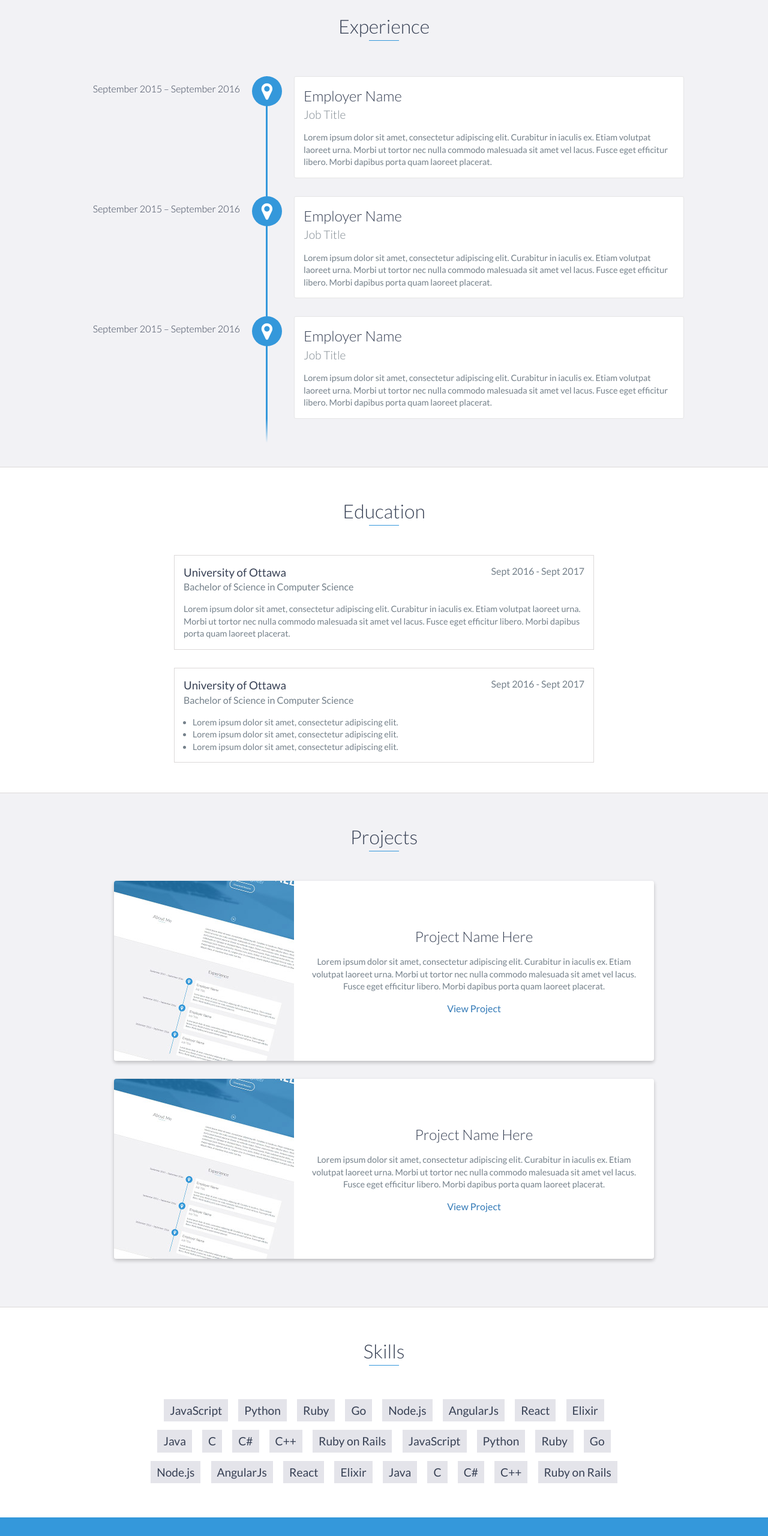
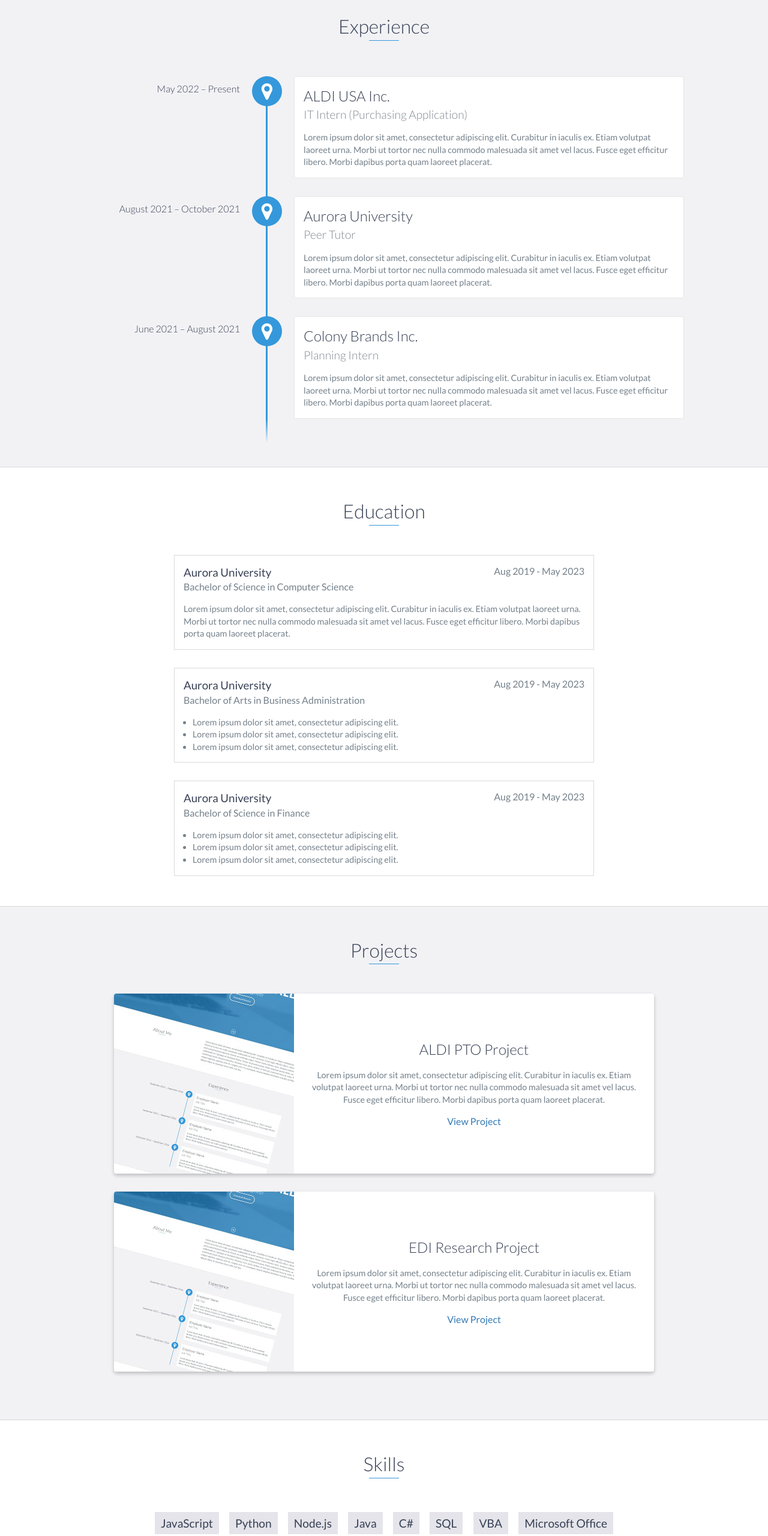
Before and after one commit to NBPrograms/NBPrograms.github.io, a website: page index.html in a window 1280 px wide. Shown: the part 1140-3700 px from the top of the page at 60% size. Drawn offline with nearby package versions, Linux system fonts and the light colour scheme.

Commit message:
Update index.html

```diff
--- a/index.html
+++ b/index.html
@@ -86,25 +86,25 @@
     <div id="experience" class="background-alt">
         <h2 class="heading">Experience</h2>
         <div id="experience-timeline">
-            <div data-date="September 2015 – September 2016">
-                <h3>Employer Name</h3>
-                <h4>Job Title</h4>
+            <div data-date="May 2022 – Present">
+                <h3>ALDI USA Inc.</h3>
+                <h4>IT Intern (Purchasing Application)</h4>
                 <p>
                     Lorem ipsum dolor sit amet, consectetur adipiscing elit. Curabitur in iaculis ex. Etiam volutpat laoreet urna. Morbi ut tortor nec nulla commodo malesuada sit amet vel lacus. Fusce eget efficitur libero. Morbi dapibus porta quam laoreet placerat.
                 </p>
             </div>
 
-            <div data-date="September 2015 – September 2016">
-                <h3>Employer Name</h3>
-                <h4>Job Title</h4>
+            <div data-date="August 2021 – October 2021">
+                <h3>Aurora University</h3>
+                <h4>Peer Tutor</h4>
                 <p>
                     Lorem ipsum dolor sit amet, consectetur adipiscing elit. Curabitur in iaculis ex. Etiam volutpat laoreet urna. Morbi ut tortor nec nulla commodo malesuada sit amet vel lacus. Fusce eget efficitur libero. Morbi dapibus porta quam laoreet placerat.
                 </p>
             </div>
 
-            <div data-date="September 2015 – September 2016">
-                <h3>Employer Name</h3>
-                <h4>Job Title</h4>
+            <div data-date="June 2021 – August 2021">
+                <h3>Colony Brands Inc.</h3>
+                <h4>Planning Intern</h4>
                 <p>
                     Lorem ipsum dolor sit amet, consectetur adipiscing elit. Curabitur in iaculis ex. Etiam volutpat laoreet urna. Morbi ut tortor nec nulla commodo malesuada sit amet vel lacus. Fusce eget efficitur libero. Morbi dapibus porta quam laoreet placerat.
                 </p>
@@ -116,8 +116,8 @@
     <div id="education">
         <h2 class="heading">Education</h2>
         <div class="education-block">
-            <h3>University of Ottawa</h3>
-            <span class="education-date">Sept 2016 - Sept 2017</span>
+            <h3>Aurora University</h3>
+            <span class="education-date">Aug 2019 - May 2023</span>
             <h4>Bachelor of Science in Computer Science</h4>
             <p>
                 Lorem ipsum dolor sit amet, consectetur adipiscing elit. Curabitur in iaculis ex. Etiam volutpat laoreet urna. Morbi ut tortor nec nulla commodo malesuada sit amet vel lacus. Fusce eget efficitur libero. Morbi dapibus porta quam laoreet placerat.
@@ -126,9 +126,27 @@
         <!-- End .education-block -->
 
         <div class="education-block">
-            <h3>University of Ottawa</h3>
-            <span class="education-date">Sept 2016 - Sept 2017</span>
-            <h4>Bachelor of Science in Computer Science</h4>
+            <h3>Aurora University</h3>
+            <span class="education-date">Aug 2019 - May 2023</span>
+            <h4>Bachelor of Arts in Business Administration</h4>
+            <ul>
+                <li>
+                    Lorem ipsum dolor sit amet, consectetur adipiscing elit.
+                </li>
+                <li>
+                    Lorem ipsum dolor sit amet, consectetur adipiscing elit.
+                </li>
+                <li>
+                    Lorem ipsum dolor sit amet, consectetur adipiscing elit.
+                </li>
+            </ul>
+        </div>
+        <!-- End .education-block -->
+
+        <div class="education-block">
+            <h3>Aurora University</h3>
+            <span class="education-date">Aug 2019 - May 2023</span>
+            <h4>Bachelor of Science in Finance</h4>
             <ul>
                 <li>
                     Lorem ipsum dolor sit amet, consectetur adipiscing elit.
@@ -155,7 +173,7 @@
                     </div>
                     <!-- End .project-image -->
                     <div class="project-info">
-                        <h3>Project Name Here</h3>
+                        <h3>ALDI PTO Project</h3>
                         <p>
                             Lorem ipsum dolor sit amet, consectetur adipiscing elit. Curabitur in iaculis ex. Etiam volutpat laoreet urna. Morbi ut tortor nec nulla commodo malesuada sit amet vel lacus. Fusce eget efficitur libero. Morbi dapibus porta quam laoreet placerat.
                         </p>
@@ -171,7 +189,7 @@
                     </div>
                     <!-- End .project-image -->
                     <div class="project-info">
-                        <h3>Project Name Here</h3>
+                        <h3>EDI Research Project</h3>
                         <p>
                             Lorem ipsum dolor sit amet, consectetur adipiscing elit. Curabitur in iaculis ex. Etiam volutpat laoreet urna. Morbi ut tortor nec nulla commodo malesuada sit amet vel lacus. Fusce eget efficitur libero. Morbi dapibus porta quam laoreet placerat.
                         </p>
@@ -190,30 +208,13 @@
         <ul>
             <li>JavaScript</li>
             <li>Python</li>
-            <li>Ruby</li>
-            <li>Go</li>
             <li>Node.js</li>
-            <li>AngularJs</li>
-            <li>React</li>
-            <li>Elixir</li>
             <li>Java</li>
-            <li>C</li>
             <li>C#</li>
-            <li>C++</li>
-            <li>Ruby on Rails</li>
-            <li>JavaScript</li>
-            <li>Python</li>
-            <li>Ruby</li>
-            <li>Go</li>
-            <li>Node.js</li>
-            <li>AngularJs</li>
-            <li>React</li>
-            <li>Elixir</li>
-            <li>Java</li>
-            <li>C</li>
-            <li>C#</li>
-            <li>C++</li>
-            <li>Ruby on Rails</li>
+            <li>SQL</li>
+            <li>VBA</li>
+            <li>Microsoft Office</li>
+            <li>Excel</li>
         </ul>
     </div>
     <!-- End #skills -->
@@ -237,7 +238,7 @@
             <div class="row">
                 <div class="col-sm-5 copyright">
                     <p>
-                        Copyright &copy; <span id="current-year">2022</span> YOUR NAME
+                        Copyright &copy; <span id="current-year">2022</span> NICHOLAS BOES
                     </p>
                 </div>
                 <div class="col-sm-2 top">
```
